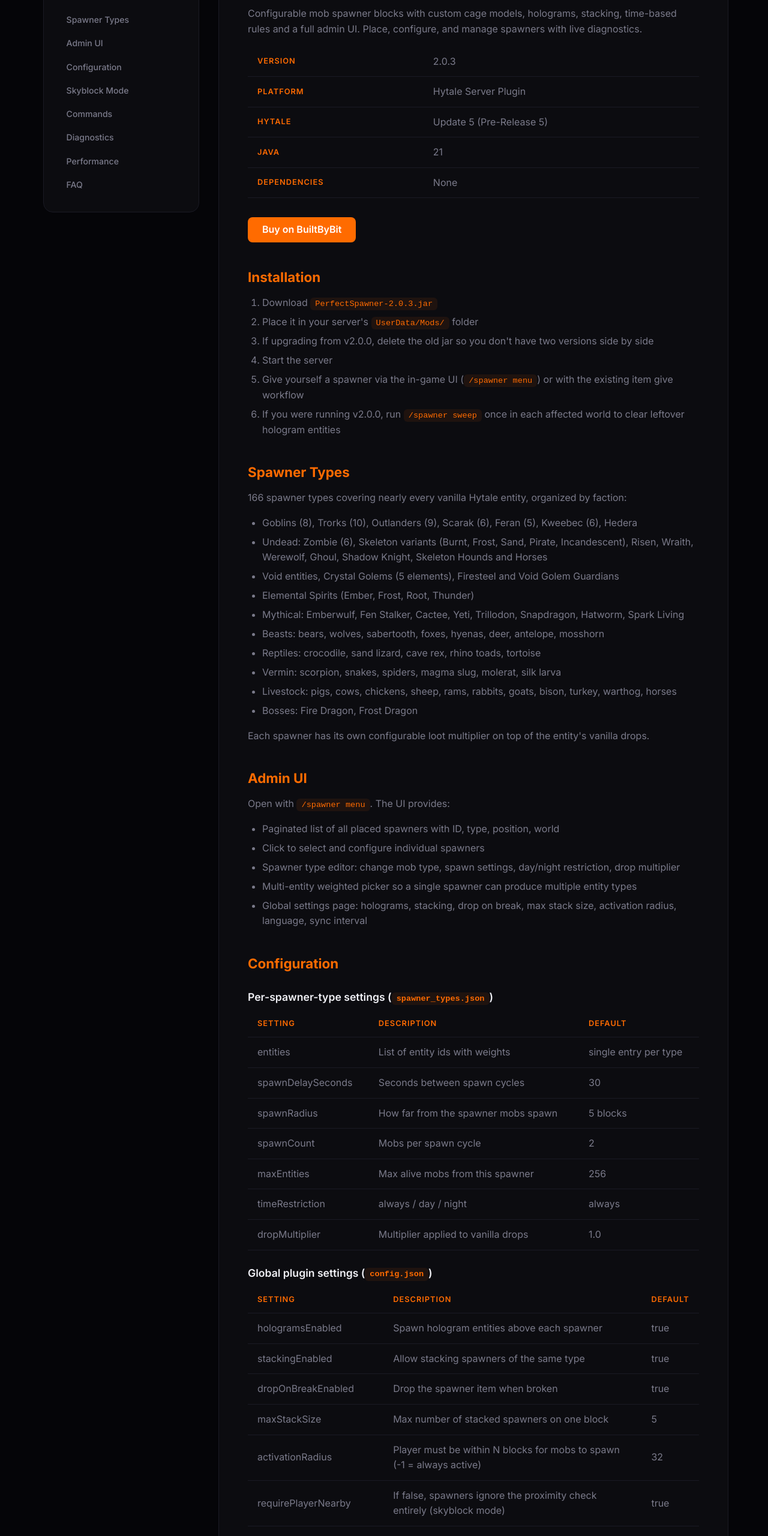
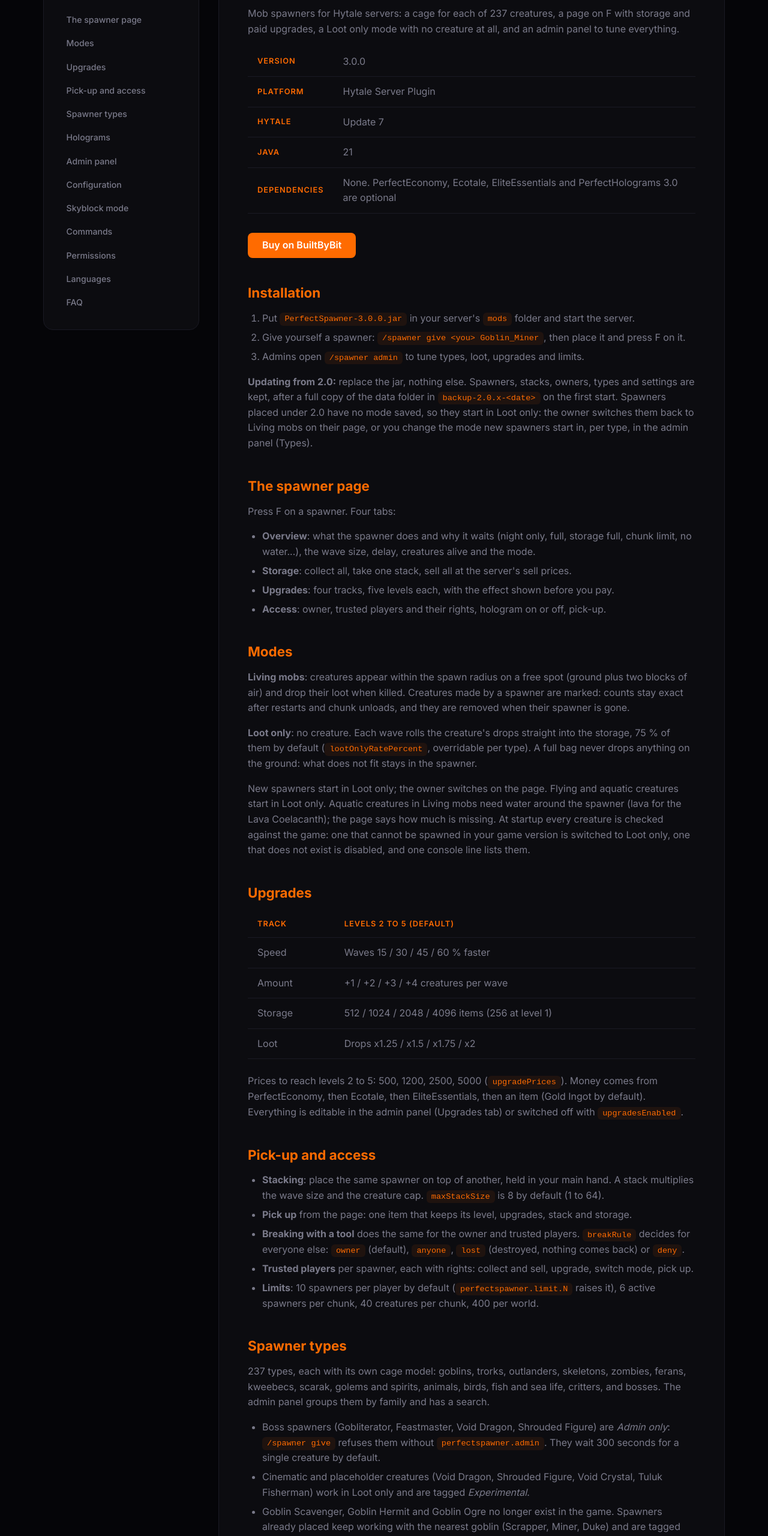
Before and after one commit to perfectplugins/perfectplugins.github.io, a plain HTML site: page wiki/perfectspawner/index.html in a window 1280 px wide. Shown: the part 220-2780 px from the top of the page at 60% size. Drawn offline with Linux system fonts and the light colour scheme.

Commit message:
PerfectSpawner 3.0.0 released ($9.99): card and wiki
Co-Authored-By: Claude Opus 5.5 <noreply@anthropic.com>

```diff
--- a/wiki/perfectspawner/index.html
+++ b/wiki/perfectspawner/index.html
@@ -25,166 +25,173 @@
     <ul>
       <li><a href="#overview" class="active">Overview</a></li>
       <li><a href="#installation">Installation</a></li>
-      <li><a href="#spawners">Spawner Types</a></li>
-      <li><a href="#ui">Admin UI</a></li>
+      <li><a href="#page">The spawner page</a></li>
+      <li><a href="#modes">Modes</a></li>
+      <li><a href="#upgrades">Upgrades</a></li>
+      <li><a href="#access">Pick-up and access</a></li>
+      <li><a href="#types">Spawner types</a></li>
+      <li><a href="#holograms">Holograms</a></li>
+      <li><a href="#admin">Admin panel</a></li>
       <li><a href="#config">Configuration</a></li>
-      <li><a href="#skyblock">Skyblock Mode</a></li>
+      <li><a href="#skyblock">Skyblock mode</a></li>
       <li><a href="#commands">Commands</a></li>
-      <li><a href="#diagnostics">Diagnostics</a></li>
-      <li><a href="#performance">Performance</a></li>
+      <li><a href="#permissions">Permissions</a></li>
+      <li><a href="#languages">Languages</a></li>
       <li><a href="#faq">FAQ</a></li>
     </ul>
   </aside>
 
   <main class="wiki-content">
     <h1 id="overview">PerfectSpawner</h1>
-    <p>Configurable mob spawner blocks with custom cage models, holograms, stacking, time-based rules and a full admin UI. Place, configure, and manage spawners with live diagnostics.</p>
+    <p>Mob spawners for Hytale servers: a cage for each of 237 creatures, a page on F with storage and paid upgrades, a Loot only mode with no creature at all, and an admin panel to tune everything.</p>
 
     <table>
-      <tr><th>Version</th><td>2.0.3</td></tr>
+      <tr><th>Version</th><td>3.0.0</td></tr>
       <tr><th>Platform</th><td>Hytale Server Plugin</td></tr>
-      <tr><th>Hytale</th><td>Update 5 (Pre-Release 5)</td></tr>
+      <tr><th>Hytale</th><td>Update 7</td></tr>
       <tr><th>Java</th><td>21</td></tr>
-      <tr><th>Dependencies</th><td>None</td></tr>
+      <tr><th>Dependencies</th><td>None. PerfectEconomy, Ecotale, EliteEssentials and PerfectHolograms 3.0 are optional</td></tr>
     </table>
-    <p><a href="https://builtbybit.com/resources/perfectspawner-mob-spawner.96337/" style="display:inline-block;padding:0.5rem 1.5rem;background:#ff6b00;color:#fff;border-radius:8px;font-weight:600;margin-top:0.5rem;">Buy on BuiltByBit</a></p>
+    <p><a href="https://builtbybit.com/resources/perfectspawner-mob-spawner-system.96337/" style="display:inline-block;padding:0.5rem 1.5rem;background:#ff6b00;color:#fff;border-radius:8px;font-weight:600;margin-top:0.5rem;">Buy on BuiltByBit</a></p>
 
     <h2 id="installation">Installation</h2>
     <ol>
-      <li>Download <code>PerfectSpawner-2.0.3.jar</code></li>
-      <li>Place it in your server's <code>UserData/Mods/</code> folder</li>
-      <li>If upgrading from v2.0.0, delete the old jar so you don't have two versions side by side</li>
-      <li>Start the server</li>
-      <li>Give yourself a spawner via the in-game UI (<code>/spawner menu</code>) or with the existing item give workflow</li>
-      <li>If you were running v2.0.0, run <code>/spawner sweep</code> once in each affected world to clear leftover hologram entities</li>
+      <li>Put <code>PerfectSpawner-3.0.0.jar</code> in your server's <code>mods</code> folder and start the server.</li>
+      <li>Give yourself a spawner: <code>/spawner give &lt;you&gt; Goblin_Miner</code>, then place it and press F on it.</li>
+      <li>Admins open <code>/spawner admin</code> to tune types, loot, upgrades and limits.</li>
     </ol>
+    <p><strong>Updating from 2.0:</strong> replace the jar, nothing else. Spawners, stacks, owners, types and settings are kept, after a full copy of the data folder in <code>backup-2.0.x-&lt;date&gt;</code> on the first start. Spawners placed under 2.0 have no mode saved, so they start in Loot only: the owner switches them back to Living mobs on their page, or you change the mode new spawners start in, per type, in the admin panel (Types).</p>
 
-    <h2 id="spawners">Spawner Types</h2>
-    <p>166 spawner types covering nearly every vanilla Hytale entity, organized by faction:</p>
+    <h2 id="page">The spawner page</h2>
+    <p>Press F on a spawner. Four tabs:</p>
     <ul>
-      <li>Goblins (8), Trorks (10), Outlanders (9), Scarak (6), Feran (5), Kweebec (6), Hedera</li>
-      <li>Undead: Zombie (6), Skeleton variants (Burnt, Frost, Sand, Pirate, Incandescent), Risen, Wraith, Werewolf, Ghoul, Shadow Knight, Skeleton Hounds and Horses</li>
-      <li>Void entities, Crystal Golems (5 elements), Firesteel and Void Golem Guardians</li>
-      <li>Elemental Spirits (Ember, Frost, Root, Thunder)</li>
-      <li>Mythical: Emberwulf, Fen Stalker, Cactee, Yeti, Trillodon, Snapdragon, Hatworm, Spark Living</li>
-      <li>Beasts: bears, wolves, sabertooth, foxes, hyenas, deer, antelope, mosshorn</li>
-      <li>Reptiles: crocodile, sand lizard, cave rex, rhino toads, tortoise</li>
-      <li>Vermin: scorpion, snakes, spiders, magma slug, molerat, silk larva</li>
-      <li>Livestock: pigs, cows, chickens, sheep, rams, rabbits, goats, bison, turkey, warthog, horses</li>
-      <li>Bosses: Fire Dragon, Frost Dragon</li>
+      <li><strong>Overview</strong>: what the spawner does and why it waits (night only, full, storage full, chunk limit, no water...), the wave size, delay, creatures alive and the mode.</li>
+      <li><strong>Storage</strong>: collect all, take one stack, sell all at the server's sell prices.</li>
+      <li><strong>Upgrades</strong>: four tracks, five levels each, with the effect shown before you pay.</li>
+      <li><strong>Access</strong>: owner, trusted players and their rights, hologram on or off, pick-up.</li>
     </ul>
-    <p>Each spawner has its own configurable loot multiplier on top of the entity's vanilla drops.</p>
 
-    <h2 id="ui">Admin UI</h2>
-    <p>Open with <code>/spawner menu</code>. The UI provides:</p>
+    <h2 id="modes">Modes</h2>
+    <p><strong>Living mobs</strong>: creatures appear within the spawn radius on a free spot (ground plus two blocks of air) and drop their loot when killed. Creatures made by a spawner are marked: counts stay exact after restarts and chunk unloads, and they are removed when their spawner is gone.</p>
+    <p><strong>Loot only</strong>: no creature. Each wave rolls the creature's drops straight into the storage, 75 % of them by default (<code>lootOnlyRatePercent</code>, overridable per type). A full bag never drops anything on the ground: what does not fit stays in the spawner.</p>
+    <p>New spawners start in Loot only; the owner switches on the page. Flying and aquatic creatures start in Loot only. Aquatic creatures in Living mobs need water around the spawner (lava for the Lava Coelacanth); the page says how much is missing. At startup every creature is checked against the game: one that cannot be spawned in your game version is switched to Loot only, one that does not exist is disabled, and one console line lists them.</p>
+
+    <h2 id="upgrades">Upgrades</h2>
+    <table>
+      <tr><th>Track</th><th>Levels 2 to 5 (default)</th></tr>
+      <tr><td>Speed</td><td>Waves 15 / 30 / 45 / 60 % faster</td></tr>
+      <tr><td>Amount</td><td>+1 / +2 / +3 / +4 creatures per wave</td></tr>
+      <tr><td>Storage</td><td>512 / 1024 / 2048 / 4096 items (256 at level 1)</td></tr>
+      <tr><td>Loot</td><td>Drops x1.25 / x1.5 / x1.75 / x2</td></tr>
+    </table>
+    <p>Prices to reach levels 2 to 5: 500, 1200, 2500, 5000 (<code>upgradePrices</code>). Money comes from PerfectEconomy, then Ecotale, then EliteEssentials, then an item (Gold Ingot by default). Everything is editable in the admin panel (Upgrades tab) or switched off with <code>upgradesEnabled</code>.</p>
+
+    <h2 id="access">Pick-up and access</h2>
     <ul>
-      <li>Paginated list of all placed spawners with ID, type, position, world</li>
-      <li>Click to select and configure individual spawners</li>
-      <li>Spawner type editor: change mob type, spawn settings, day/night restriction, drop multiplier</li>
-      <li>Multi-entity weighted picker so a single spawner can produce multiple entity types</li>
-      <li>Global settings page: holograms, stacking, drop on break, max stack size, activation radius, language, sync interval</li>
+      <li><strong>Stacking</strong>: place the same spawner on top of another, held in your main hand. A stack multiplies the wave size and the creature cap. <code>maxStackSize</code> is 8 by default (1 to 64).</li>
+      <li><strong>Pick up</strong> from the page: one item that keeps its level, upgrades, stack and storage.</li>
+      <li><strong>Breaking with a tool</strong> does the same for the owner and trusted players. <code>breakRule</code> decides for everyone else: <code>owner</code> (default), <code>anyone</code>, <code>lost</code> (destroyed, nothing comes back) or <code>deny</code>.</li>
+      <li><strong>Trusted players</strong> per spawner, each with rights: collect and sell, upgrade, switch mode, pick up.</li>
+      <li><strong>Limits</strong>: 10 spawners per player by default (<code>perfectspawner.limit.N</code> raises it), 6 active spawners per chunk, 40 creatures per chunk, 400 per world.</li>
+    </ul>
+
+    <h2 id="types">Spawner types</h2>
+    <p>237 types, each with its own cage model: goblins, trorks, outlanders, skeletons, zombies, ferans, kweebecs, scarak, golems and spirits, animals, birds, fish and sea life, critters, and bosses. The admin panel groups them by family and has a search.</p>
+    <ul>
+      <li>Boss spawners (Gobliterator, Feastmaster, Void Dragon, Shrouded Figure) are <em>Admin only</em>: <code>/spawner give</code> refuses them without <code>perfectspawner.admin</code>. They wait 300 seconds for a single creature by default.</li>
+      <li>Cinematic and placeholder creatures (Void Dragon, Shrouded Figure, Void Crystal, Tuluk Fisherman) work in Loot only and are tagged <em>Experimental</em>.</li>
+      <li>Goblin Scavenger, Goblin Hermit and Goblin Ogre no longer exist in the game. Spawners already placed keep working with the nearest goblin (Scrapper, Miner, Duke) and are tagged <em>Legacy</em>.</li>
+    </ul>
+    <p>The cage shows its state from a distance: glowing embers when working, a red glow when full or blocked, dark when waiting.</p>
+
+    <h2 id="holograms">Holograms</h2>
+    <p>With PerfectHolograms 3.0 installed, the status hologram is a PerfectHolograms one: three lines (name, level and stack, state), turned to the front of the cage. Without it, a built-in nameplate is used. <code>holograms</code> can be <code>auto</code>, <code>own</code> or <code>off</code>. A hologram is shared by everyone, so it is written in the server language (English for a line the hologram font cannot draw).</p>
+
+    <h2 id="admin">Admin panel</h2>
+    <p>Open with <code>/spawner admin</code>. Changes are a draft until you press Save.</p>
+    <ul>
+      <li><strong>Types</strong>: delay, creatures per wave, max alive, radius, day or night only, allowed modes, mode for new spawners, worlds, weighted creature list, tags.</li>
+      <li><strong>Loot</strong>: source (game drop list, custom table or both), multiplier, Loot only yield, sell price of every item.</li>
+      <li><strong>Upgrades</strong>: values, prices, currency.</li>
+      <li><strong>World</strong>: every placed spawner, teleport, remove, clean orphan creatures.</li>
+      <li><strong>Limits</strong> and <strong>Stats</strong>.</li>
     </ul>
 
     <h2 id="config">Configuration</h2>
-    <h3>Per-spawner-type settings (<code>spawner_types.json</code>)</h3>
+    <h3>Global settings (<code>config.json</code>)</h3>
     <table>
       <tr><th>Setting</th><th>Description</th><th>Default</th></tr>
-      <tr><td>entities</td><td>List of entity ids with weights</td><td>single entry per type</td></tr>
-      <tr><td>spawnDelaySeconds</td><td>Seconds between spawn cycles</td><td>30</td></tr>
-      <tr><td>spawnRadius</td><td>How far from the spawner mobs spawn</td><td>5 blocks</td></tr>
-      <tr><td>spawnCount</td><td>Mobs per spawn cycle</td><td>2</td></tr>
-      <tr><td>maxEntities</td><td>Max alive mobs from this spawner</td><td>256</td></tr>
-      <tr><td>timeRestriction</td><td>always / day / night</td><td>always</td></tr>
-      <tr><td>dropMultiplier</td><td>Multiplier applied to vanilla drops</td><td>1.0</td></tr>
+      <tr><td>lang</td><td>Language for the console and holograms</td><td>en-US</td></tr>
+      <tr><td>hologramsEnabled</td><td>Show holograms</td><td>true</td></tr>
+      <tr><td>holograms</td><td>auto, own or off</td><td>auto</td></tr>
+      <tr><td>stackingEnabled</td><td>Allow stacking</td><td>true</td></tr>
+      <tr><td>maxStackSize</td><td>Max spawners in one stack (1 to 64)</td><td>8</td></tr>
+      <tr><td>activationRadius</td><td>A player must be within N blocks (-1 = always active)</td><td>32</td></tr>
+      <tr><td>requirePlayerNearby</td><td>false = ignore the proximity check</td><td>true</td></tr>
+      <tr><td>hologramSyncIntervalSec</td><td>Hologram sync interval, minimum 10</td><td>60</td></tr>
+      <tr><td>spawnersPerPlayer</td><td>Spawners one player may place</td><td>10</td></tr>
+      <tr><td>activeSpawnersPerChunk</td><td>Active spawners per chunk</td><td>6</td></tr>
+      <tr><td>creaturesPerChunk / creaturesPerWorld</td><td>Living creatures from spawners</td><td>40 / 400</td></tr>
+      <tr><td>lootOnlyRatePercent</td><td>Share of the drops kept in Loot only</td><td>75</td></tr>
+      <tr><td>breakRule</td><td>owner, anyone, lost or deny</td><td>owner</td></tr>
+      <tr><td>keepOnPickup</td><td>all, stack or none</td><td>all</td></tr>
+      <tr><td>upgradesEnabled</td><td>Paid upgrades</td><td>true</td></tr>
+      <tr><td>upgradeCurrency</td><td>PerfectEconomy currency id (empty = default)</td><td>empty</td></tr>
+      <tr><td>upgradePrices / upgradeValues</td><td>Prices and effects per level</td><td>see Upgrades</td></tr>
+      <tr><td>sellPrices</td><td>Sell price per item</td><td>defaults by item family</td></tr>
+      <tr><td>economy</td><td>provider (auto, perfecteconomy, ecotale, elite, item) and the item currency</td><td>auto, Ingredient_Bar_Gold</td></tr>
     </table>
+    <h3>Per type (<code>spawner_types.json</code>)</h3>
+    <p>Entities with weights, <code>spawnDelaySeconds</code> (20), <code>spawnRadius</code> (5), <code>spawnCount</code> (1), <code>maxEntities</code> (8, times the stack), <code>timeRestriction</code> (always, day or night), <code>dropMultiplier</code>, <code>modes</code> (both, mobs or loot), <code>defaultMode</code> (loot), <code>lootSource</code> (own, custom or both), <code>lootOnlyRatePercent</code>, <code>worlds</code>, <code>dropList</code> and the custom loot table. The admin panel edits all of them.</p>
 
-    <h3>Global plugin settings (<code>config.json</code>)</h3>
-    <table>
-      <tr><th>Setting</th><th>Description</th><th>Default</th></tr>
-      <tr><td>hologramsEnabled</td><td>Spawn hologram entities above each spawner</td><td>true</td></tr>
-      <tr><td>stackingEnabled</td><td>Allow stacking spawners of the same type</td><td>true</td></tr>
-      <tr><td>dropOnBreakEnabled</td><td>Drop the spawner item when broken</td><td>true</td></tr>
-      <tr><td>maxStackSize</td><td>Max number of stacked spawners on one block</td><td>5</td></tr>
-      <tr><td>activationRadius</td><td>Player must be within N blocks for mobs to spawn (-1 = always active)</td><td>32</td></tr>
-      <tr><td>requirePlayerNearby</td><td>If false, spawners ignore the proximity check entirely (skyblock mode)</td><td>true</td></tr>
-      <tr><td>hologramSyncIntervalSec</td><td>How often the hologram sync runs (seconds, minimum 10)</td><td>60</td></tr>
-      <tr><td>lang</td><td>Plugin language (EN, FR, ES, DE, IT)</td><td>EN</td></tr>
-    </table>
-
-    <h3>Holograms</h3>
-    <p>Each spawner displays a Nameplate hologram above it showing the mob name, stack count and spawn stats. Text auto-updates after stacking or language changes.</p>
-
-    <h3>Stacking</h3>
-    <p>Place a second spawner of the same type on top of an existing one to stack it. Each stack level multiplies <code>spawnCount</code> and <code>maxEntities</code>. Hologram reflects the current stack size.</p>
-
-    <h2 id="skyblock">Skyblock Mode</h2>
-    <p>By default, spawners only tick when a player is within <code>activationRadius</code>. This works for a regular open world, but on a Skyblock-style server with players on distant islands you typically want spawners to keep ticking regardless.</p>
-    <p>Set the following in <code>config.json</code>:</p>
-    <pre><code>"requirePlayerNearby": false</code></pre>
-    <p>With this off, the proximity check is skipped entirely. Mobs spawn even when no player is in the world. Combine with a sensible <code>maxEntities</code> per spawner to keep the entity count bounded.</p>
+    <h2 id="skyblock">Skyblock mode</h2>
+    <p>Spawners only work when a player is within <code>activationRadius</code>. On a Skyblock-style server with players on distant islands, set <code>"requirePlayerNearby": false</code> in <code>config.json</code> and keep a sensible max alive per type.</p>
 
     <h2 id="commands">Commands</h2>
     <table>
       <tr><th>Command</th><th>Description</th></tr>
-      <tr><td><code>/spawner menu</code></td><td>Open the admin spawner management UI</td></tr>
-      <tr><td><code>/spawner list</code></td><td>List all placed spawners</td></tr>
-      <tr><td><code>/spawner remove</code></td><td>Remove a spawner</td></tr>
-      <tr><td><code>/spawner reload</code></td><td>Reload <code>config.json</code> and refresh holograms</td></tr>
-      <tr><td><code>/spawner setlang [code]</code></td><td>Change language (EN, FR, ES, DE, IT)</td></tr>
-      <tr><td><code>/spawner debug</code></td><td>Live diagnostic snapshot (see Diagnostics)</td></tr>
-      <tr><td><code>/spawner sweep</code></td><td>Delete orphan Nameplate entities near tracked spawners in the current world</td></tr>
-      <tr><td><code>/spawner help</code></td><td>Show all available subcommands</td></tr>
+      <tr><td><code>/spawner</code></td><td>Help. F on a spawner opens its page</td></tr>
+      <tr><td><code>/spawner admin</code></td><td>Admin panel (also <code>/spawner menu</code>)</td></tr>
+      <tr><td><code>/spawner give &lt;player&gt; &lt;type&gt; [amount] [level]</code></td><td>Give spawners; works from the console</td></tr>
+      <tr><td><code>/spawner list</code></td><td>List placed spawners</td></tr>
+      <tr><td><code>/spawner remove</code></td><td>Pick up the nearest spawner</td></tr>
+      <tr><td><code>/spawner reload</code></td><td>Reload <code>config.json</code></td></tr>
+      <tr><td><code>/spawner setlang &lt;language&gt;</code></td><td>Server language (console and holograms)</td></tr>
+      <tr><td><code>/spawner debug</code></td><td>Spawner and creature counts, waves in the last minute, time per pass, hologram provider</td></tr>
+      <tr><td><code>/spawner sweep</code></td><td>Remove orphan hologram entities in your world</td></tr>
     </table>
-    <p>All admin commands require the <code>perfectspawner.admin</code> permission.</p>
 
-    <h2 id="diagnostics">Diagnostics</h2>
-    <p>v2.0.3 adds live diagnostics so server owners can verify the hologram subsystem is healthy without guesswork.</p>
+    <h2 id="permissions">Permissions</h2>
+    <table>
+      <tr><th>Permission</th><th>Description</th></tr>
+      <tr><td><code>perfectspawner.command</code></td><td>Use <code>/spawner</code></td></tr>
+      <tr><td><code>perfectspawner.place</code></td><td>Place spawners</td></tr>
+      <tr><td><code>perfectspawner.list</code></td><td><code>/spawner list</code></td></tr>
+      <tr><td><code>perfectspawner.remove</code></td><td><code>/spawner remove</code></td></tr>
+      <tr><td><code>perfectspawner.give</code></td><td><code>/spawner give</code> (boss spawners still need admin)</td></tr>
+      <tr><td><code>perfectspawner.admin</code></td><td>Admin panel, reload, setlang, debug, sweep, boss spawners, no spawner limit</td></tr>
+      <tr><td><code>perfectspawner.limit.&lt;N&gt;</code></td><td>Spawners a player may place (1 to 500, see the BuiltByBit page for the steps)</td></tr>
+      <tr><td><code>perfectspawner.limit.unlimited</code></td><td>No limit</td></tr>
+    </table>
 
-    <h3>/spawner debug</h3>
-    <p>Prints a snapshot to chat and console:</p>
-    <ul>
-      <li>Number of spawners registered</li>
-      <li>Number of holograms tracked by the manager (should equal registered)</li>
-      <li>Cumulative hologram spawn / remove / sync counters</li>
-      <li>Seconds since the last sync</li>
-      <li>Current config snapshot (sync interval, requirePlayerNearby, activation radius)</li>
-      <li>Live ECS scan: counts Nameplate entities within 3 blocks of each spawner whose UUID is not tracked - these are orphans</li>
-    </ul>
-    <p>A healthy server reports <code>tracked == registered</code> and <code>0 orphans</code>.</p>
-
-    <h3>/spawner sweep</h3>
-    <p>Scans the current world for the orphan entities reported by <code>/spawner debug</code> and deletes them. Use this once after upgrading from v2.0.0 to clear leftovers, or any time the debug output reports orphans.</p>
-
-    <h3>Background log</h3>
-    <p>Every 60 seconds the scheduler writes a one-liner to the console:</p>
-    <pre><code>[PerfectSpawner][1min] spawners=N tracked=N spawned=N(+delta) removed=N(+delta) syncs=N</code></pre>
-    <p>If the plugin detects a suspicious pattern (spawn growth without matching tracked count), the line is appended with <code>&lt;-- POSSIBLE LEAK</code> so admins notice without manually checking.</p>
-
-    <h2 id="performance">Performance</h2>
-    <ul>
-      <li>Throttled hologram sync (default once every 60 s, configurable)</li>
-      <li>Sync gated by chunk-loaded check: spawners in unloaded chunks are skipped entirely</li>
-      <li>Per-world dispatch: the sync runs once per world that actually has spawners</li>
-      <li>Per-world EntityStore resolution: multi-world setups (Skyblock, Nether, Jail, instances) work without cross-world errors</li>
-      <li>Stacking reduces entity count vs placing multiple separate spawners</li>
-      <li>Activation radius keeps inactive spawners at zero CPU cost</li>
-    </ul>
+    <h2 id="languages">Languages</h2>
+    <p>English, French, Spanish, Portuguese (Brazil), Russian, Ukrainian and Simplified Chinese. Each player sees pages, messages and creature names in the language of their game. A config left on German or Italian falls back to English.</p>
 
     <h2 id="faq">FAQ</h2>
-    <h3>Mobs aren't spawning</h3>
-    <p>Make sure you're within the activation range (default 32 blocks), or set <code>requirePlayerNearby</code> to <code>false</code>. Check <code>/spawner debug</code> for live state.</p>
+    <h3>My spawners from 2.0 stopped spawning creatures</h3>
+    <p>They are in Loot only after the update (2.0 saved no mode). Press F on the spawner and switch to Living mobs, or set the mode for new spawners per type in <code>/spawner admin</code> (Types).</p>
 
-    <h3>I see floating text stacking above my spawner</h3>
-    <p>You are running an older version where holograms leaked. Upgrade to v2.0.3 and run <code>/spawner sweep</code> in the affected world to clean up.</p>
+    <h3>A spawner is not producing anything</h3>
+    <p>Press F: the Overview tab says why it waits (night only, storage full, creature limit, no player nearby, no water...). The cage is dark when it waits and red when it is blocked.</p>
 
-    <h3>Spawners in my Skyblock instance don't work</h3>
-    <p>Two things to check. First, set <code>requirePlayerNearby</code> to <code>false</code> if players are far from their islands. Second, make sure you are on v2.0.3 or newer - earlier versions had a cross-world EntityStore bug that broke spawners in any world that wasn't the first one loaded.</p>
+    <h3>The hologram text looks wrong</h3>
+    <p>Check <code>/spawner debug</code> for the hologram provider. PerfectHolograms older than 3.0 is not used: the built-in nameplate takes over.</p>
 
-    <h3>Can I create custom mob types?</h3>
-    <p>PerfectSpawner works with all 166 vanilla Hytale entities out of the box. Custom mob support depends on your other mods. If a mod registers its NPC role correctly, you can edit <code>spawner_types.json</code> by hand to point a spawner at the new entity id.</p>
+    <h3>Can I use a custom creature?</h3>
+    <p>Edit <code>spawner_types.json</code> by hand to point a type at another NPC role id, as long as the game can spawn it.</p>
 
-    <h3>Can a single spawner produce multiple entity types?</h3>
-    <p>Yes. In the type editor, add multiple entries to the <code>entities</code> list, each with its own weight. The plugin picks one at random on every spawn cycle, weighted by your values.</p>
+    <h3>Can one spawner produce several creatures?</h3>
+    <p>Yes. Add several entries to the type's creature list with their weights; one is picked at random each wave.</p>
   </main>
 </div>
 
```
Also changed, not shown: index.html (+4 -4 lines).
